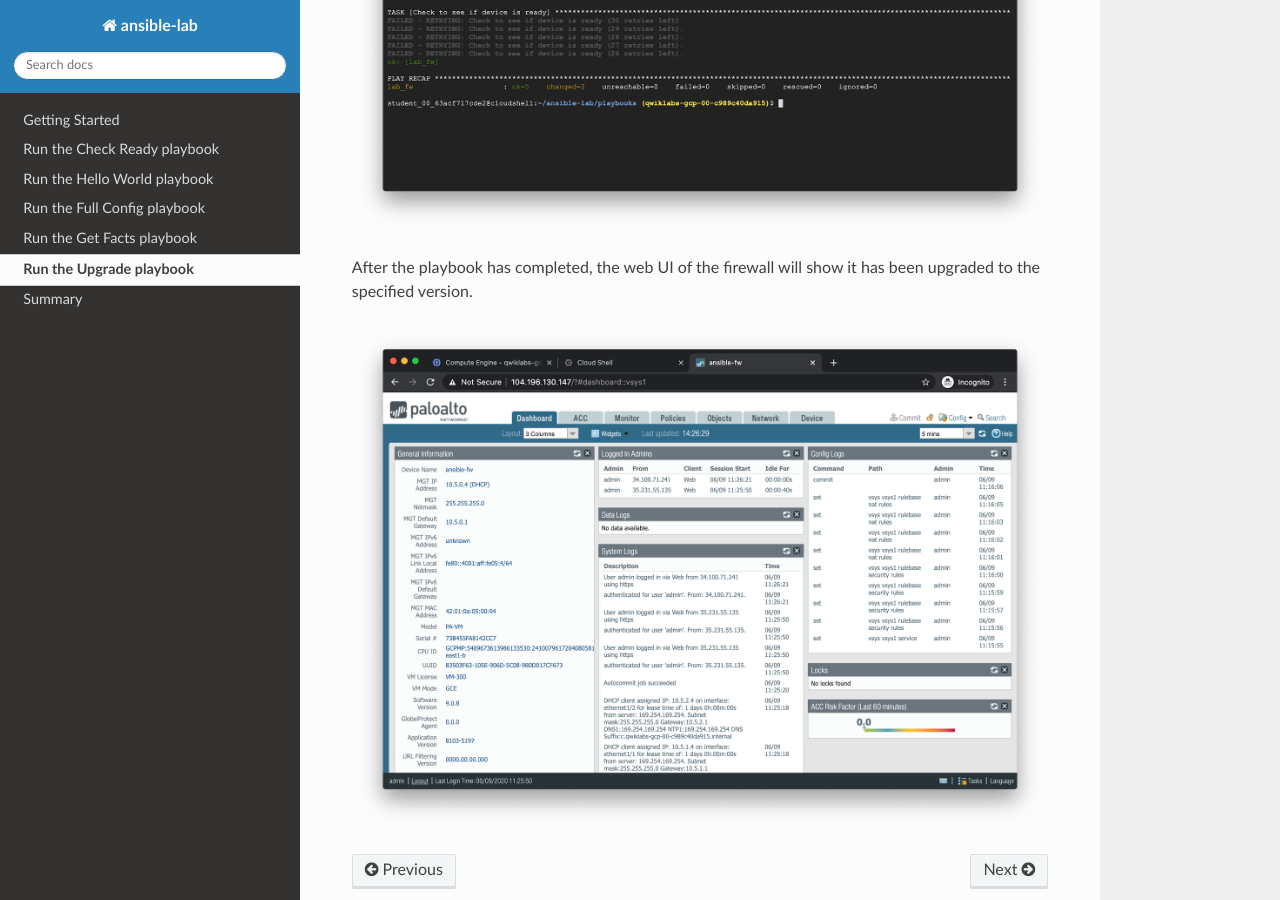
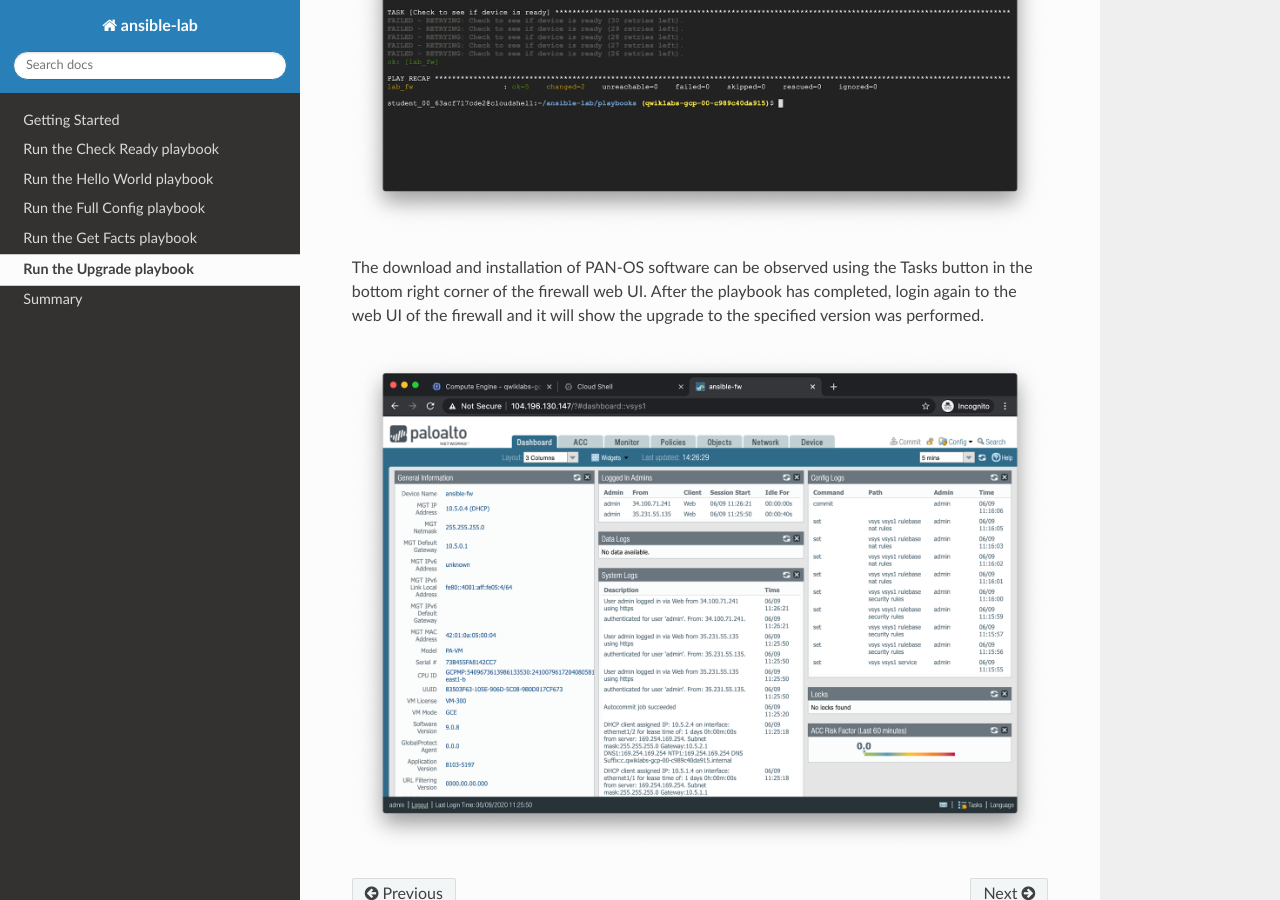
Before and after one commit to PaloAltoNetworks/ansible-lab, a Sphinx documentation site: the page built from docs/06-upgrade/upgrade.rst, in a window 1280 px wide and 900 px high, scrolled down 1032 px. Built offline with Sphinx 7.4.7 and the Read the Docs theme 2.0.0, drawn with Linux system fonts in a browser that asks for light colours.

Commit message:
Add instruction to observe Tasks during PAN-OS upgrade

```diff
--- a/docs/06-upgrade/upgrade.rst
+++ b/docs/06-upgrade/upgrade.rst
@@ -27,7 +27,9 @@
 
 .. figure:: upgrade.png
 
-After the playbook has completed, the web UI of the firewall will show it has
-been upgraded to the specified version.
+The download and installation of PAN-OS software can be observed using the
+Tasks button in the bottom right corner of the firewall web UI. After the playbook has
+completed, login again to the web UI of the firewall and it will show the upgrade to the
+specified version was performed.
 
 .. figure:: upgrade-complete.png
```
